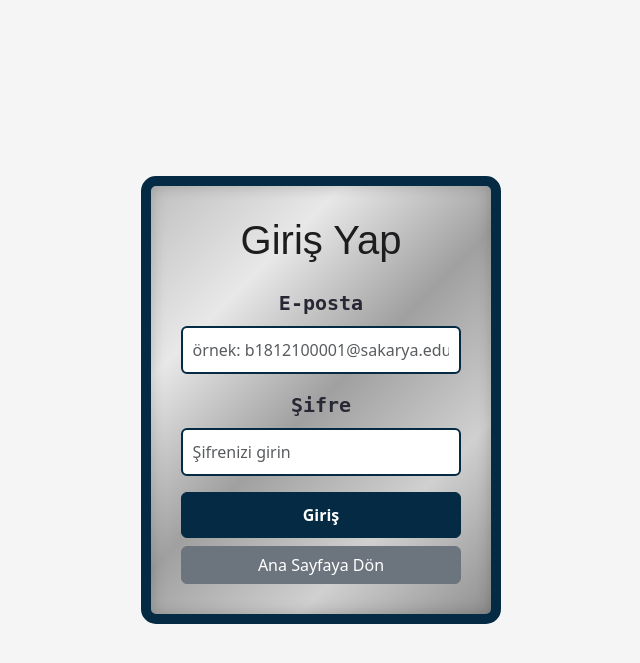
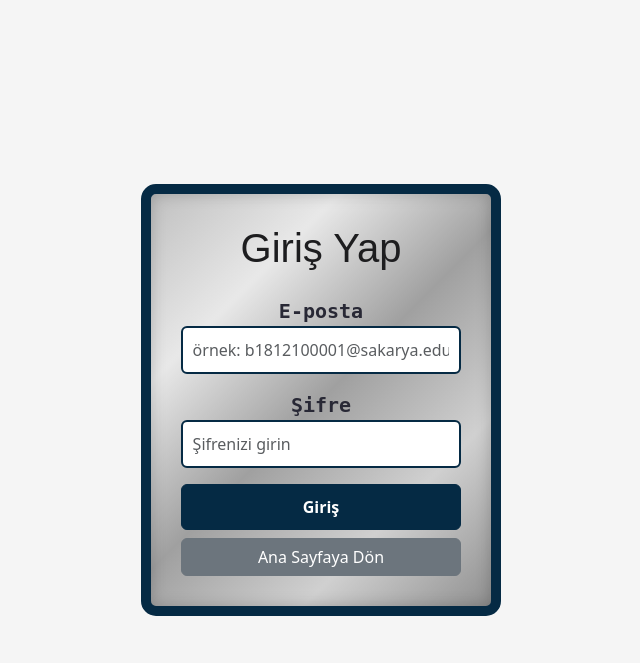
Before and after one commit to YasinGurr/WebTek2025-Proje, a PHP site: page /login.html in a window 1280 px wide. Shown: the top 663 px of the page, without its empty margins (319-959 px from the left). Run offline with PHP 8.4, Linux system fonts and the light colour scheme.

Commit message:
bazı ufak değişiklikler

```diff
--- a/contact.html
+++ b/contact.html
@@ -112,7 +112,7 @@
                     <!-- Mesaj -->
                     <div class="mb-4">
                         <label for="mesaj" class="form-label sitilli-yazi2">Mesajınız:</label>
-                        <textarea class="form-control kenarlık" id="mesaj" name="mesaj" rows="5"></textarea>
+                        <textarea class="form-control kenarlık " id="mesaj" name="mesaj" rows="5"></textarea>
                     </div>
 
                     <!-- Kişisel Veri Onayı -->
--- a/login.html
+++ b/login.html
@@ -21,7 +21,7 @@
 
                     <form action="login.php" method="post">
                         <div class="mb-3">
-                            <label for="eposta" class="form-label sitilli-yazi2">E-posta</label>
+                            <label for="eposta" class="sitilli-yazi2">E-posta</label>
                             <input type="email" class="form-control" id="eposta" name="eposta"
                                 placeholder="örnek: b1812100001@sakarya.edu.tr"
                                 pattern="[a-zA-Z0-9]+@sakarya\.edu\.tr"
@@ -29,7 +29,7 @@
                                 required>
                         </div>
                         <div class="mb-3">
-                            <label for="sifre" class="form-label sitilli-yazi2">Şifre</label>
+                            <label for="sifre" class="sitilli-yazi2">Şifre</label>
                             <input type="password" class="form-control" id="sifre" name="sifre"
                                 placeholder="Şifrenizi girin" required>
                         </div>
--- a/style.css
+++ b/style.css
@@ -229,11 +229,6 @@
     transition: all 0.3s ease;
 }
 
-.kategori input:focus {
-    border-color: #1abc9c;
-    box-shadow: 0 0 8px rgba(26, 188, 156, 0.5);
-}
-
 .giris-btn {
     background-color: #052a44;
     border-color: #052a44;
```
